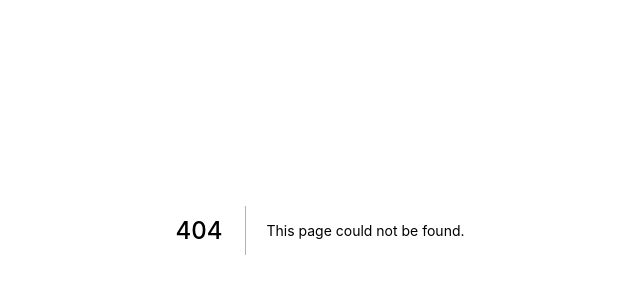
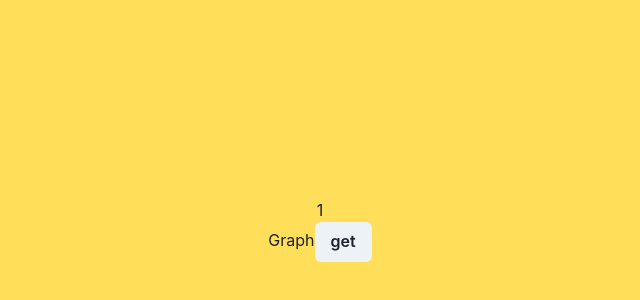
Before and after one commit to takumma/imaikutsu, a Next.js app: page /1 in a window 1280 px wide. Before the commit this address had no page. Shown: the part 170-470 px from the top of the page, without its empty margins (320-960 px from the left). Built offline with nearby package versions, Linux system fonts and the light colour scheme.

Commit message:
WiP: get graph data and fix

```diff
--- /dev/null
+++ b/components/Graph.tsx
@@ -0,0 +1,30 @@
+import { useState } from "react"
+import { Box, Button } from "@chakra-ui/react"
+import firebase from 'firebase/app'
+import 'firebase/auth'
+import 'firebase/firestore'
+const firestore = firebase.firestore()
+
+export default function Graph() {
+  const [data, setData] = useState([])
+
+  const getGraph = async () => {
+    const uid = firebase.auth().currentUser.uid;
+    console.log(uid)
+    if(!uid) return
+    const doc = firestore.collection('graphs').doc(uid)
+    doc.get().then((doc) => {
+      if(doc.exists) {
+        console.log(doc.data())
+        setData(doc.data().mentalValues)
+      }
+    })
+  }
+
+  return (
+    <Box>
+      Graph
+      <Button onClick={() => getGraph()}>get</Button>
+    </Box>
+  )
+}
--- /dev/null
+++ b/pages/[user].tsx
@@ -0,0 +1,18 @@
+import { Box } from "@chakra-ui/react"
+import styles from '../styles/Home.module.css'
+import Graph from '../components/Graph'
+import { useRouter } from 'next/router';
+
+export default function UserPage() {
+  const router = useRouter();
+  const { user } = router.query;
+
+  return (
+    <Box bg='#FFDE59'>
+      <div className={styles.container}>
+        { user }
+        <Graph/>
+      </div>
+    </Box>
+  )
+}
```
Also changed, not shown: 1 other file (tests, documents, lock files or other folders).
